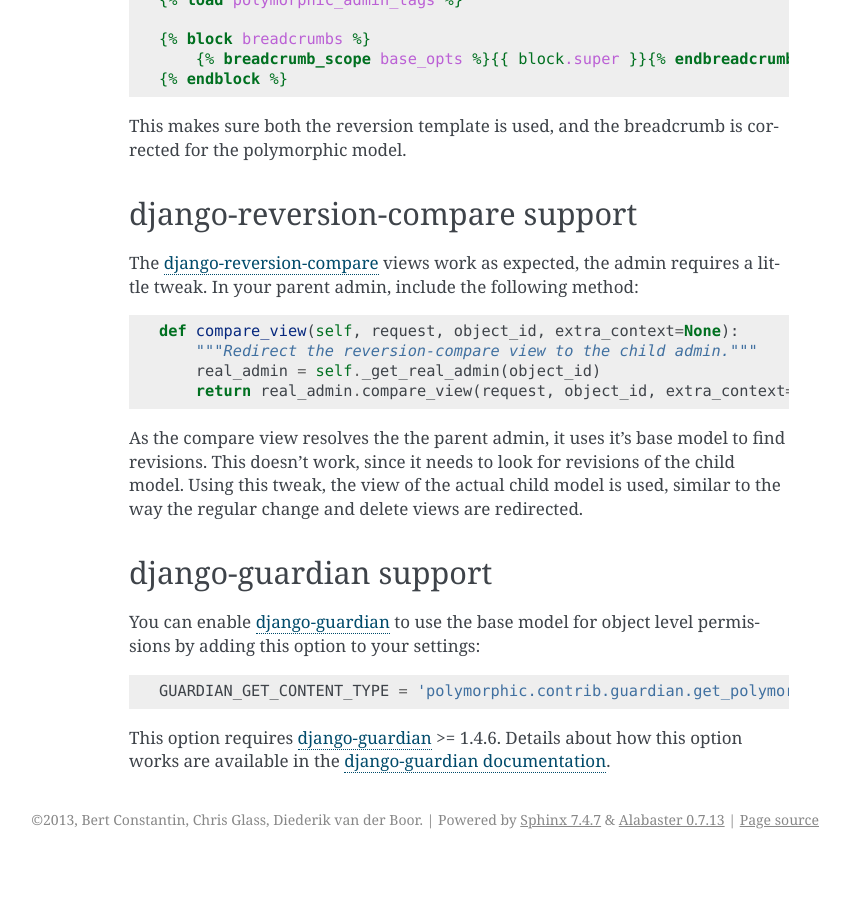
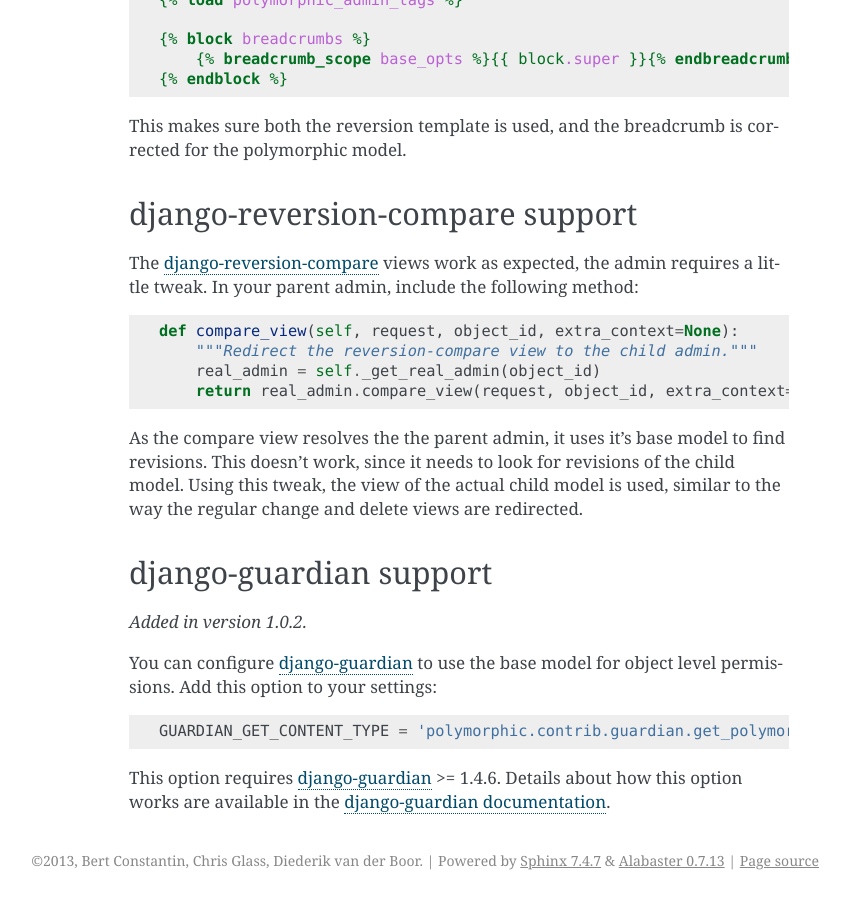
Before and after one commit to jazzband/django-polymorphic, a Sphinx documentation site: the page built from docs/third-party.rst, in a window 1280 px wide and 900 px high, scrolled down 1494 px. Shown: the whole window, without its empty margins (291-1141 px from the left). Built offline with Sphinx 7.4.7, drawn with Linux system fonts in a browser that asks for light colours; before the commit the page ends 2353 px from its top, so only the background shows below that.

Commit message:
Bump to v1.0.2

```diff
--- a/docs/changelog.rst
+++ b/docs/changelog.rst
@@ -1,8 +1,8 @@
 Changelog
 =========
 
-Changes in git
---------------
+Version 1.0.2 (2016-10-14)
+--------------------------
 
 * Added helper function for django-guardian_; add
   ``GUARDIAN_GET_CONTENT_TYPE = 'polymorphic.contrib.guardian.get_polymorphic_base_content_type'``
--- a/docs/conf.py
+++ b/docs/conf.py
@@ -55,9 +55,9 @@
 # built documents.
 #
 # The short X.Y version.
-version = '1.0'
+version = '1.0.2'
 # The full version, including alpha/beta/rc tags.
-release = '1.0'
+release = '1.0.2'
 
 # The language for content autogenerated by Sphinx. Refer to documentation
 # for a list of supported languages.
--- a/docs/third-party.rst
+++ b/docs/third-party.rst
@@ -100,8 +100,10 @@
 django-guardian support
 -----------------------
 
-You can enable django-guardian_ to use the base model for object level permissions by adding this option to your
-settings:
+.. versionadded:: 1.0.2
+
+You can configure django-guardian_ to use the base model for object level permissions.
+Add this option to your settings:
 
 .. code-block:: python
 
--- a/polymorphic/__init__.py
+++ b/polymorphic/__init__.py
@@ -7,7 +7,7 @@
 Please see LICENSE and AUTHORS for more information.
 """
 # See PEP 440 (https://www.python.org/dev/peps/pep-0440/)
-__version__ = "1.0.1"
+__version__ = "1.0.2"
 
 
 # Monkey-patch Django < 1.5 to allow ContentTypes for proxy models.
```
